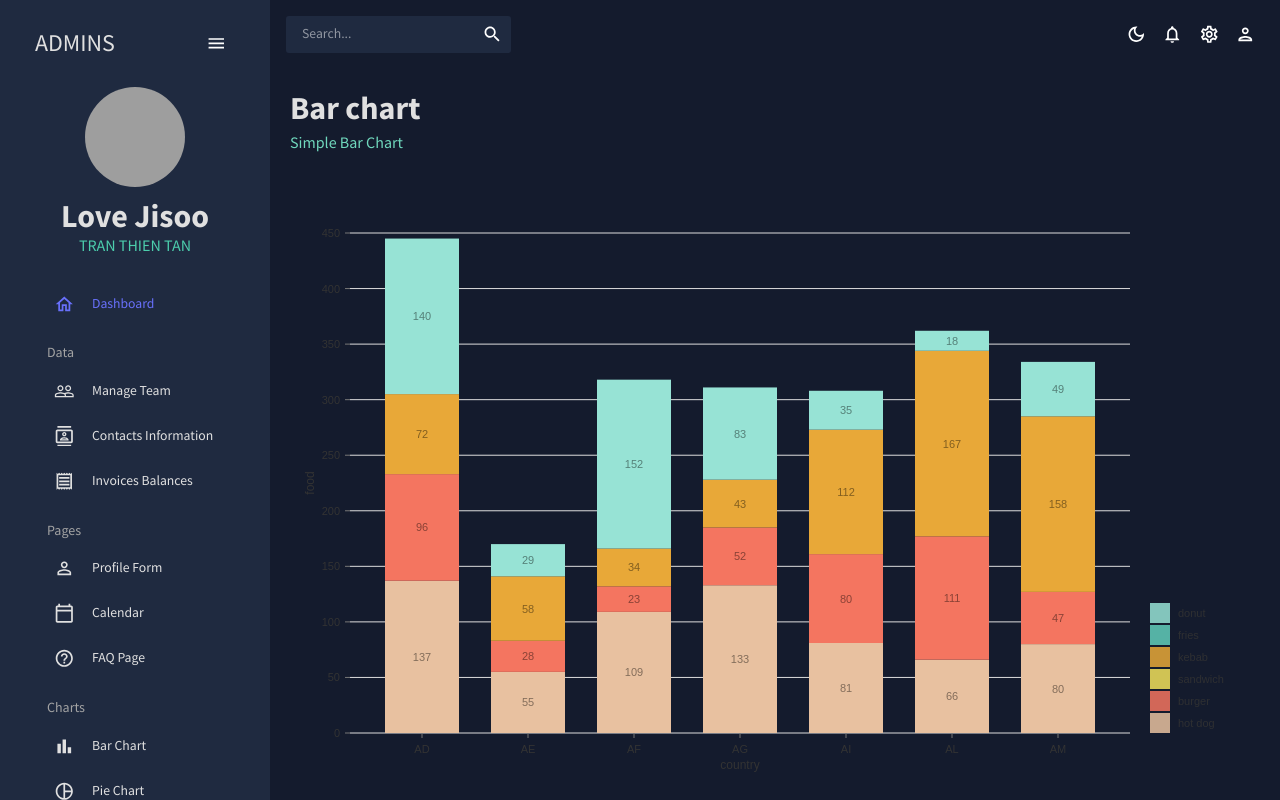
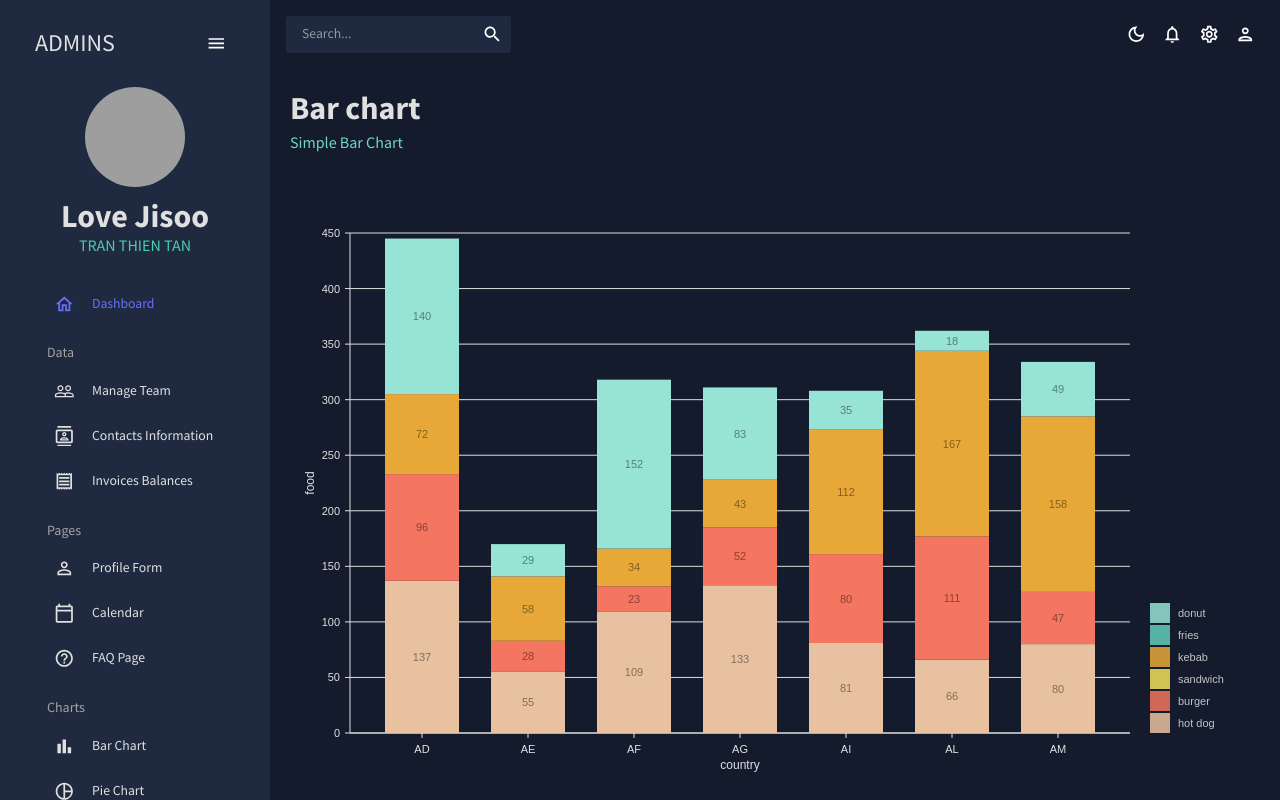
Before and after one commit to thientantran/MUI_2, a React (Vite) app: page /bar in a window 1280 px wide. Built offline with nearby package versions, Linux system fonts and the light colour scheme; grey boxes are pictures that could not be loaded.

Commit message:
change theme settings for Bar Chart

```diff
--- a/src/components/BarChart.jsx
+++ b/src/components/BarChart.jsx
@@ -11,6 +11,35 @@ export default function BarChart() {
   return (
     <ResponsiveBar
       data={data}
+      theme={{
+        // added
+        axis: {
+          domain: {
+            line: {
+              stroke: colors.grey[100],
+            },
+          },
+          legend: {
+            text: {
+              fill: colors.grey[100],
+            },
+          },
+          ticks: {
+            line: {
+              stroke: colors.grey[100],
+              strokeWidth: 1,
+            },
+            text: {
+              fill: colors.grey[100],
+            },
+          },
+        },
+        legends: {
+          text: {
+            fill: colors.grey[100],
+          },
+        },
+      }}
       keys={["hot dog", "burger", "sandwich", "kebab", "fries", "donut"]}
       indexBy="country"
       margin={{ top: 50, right: 130, bottom: 50, left: 60 }}
```
